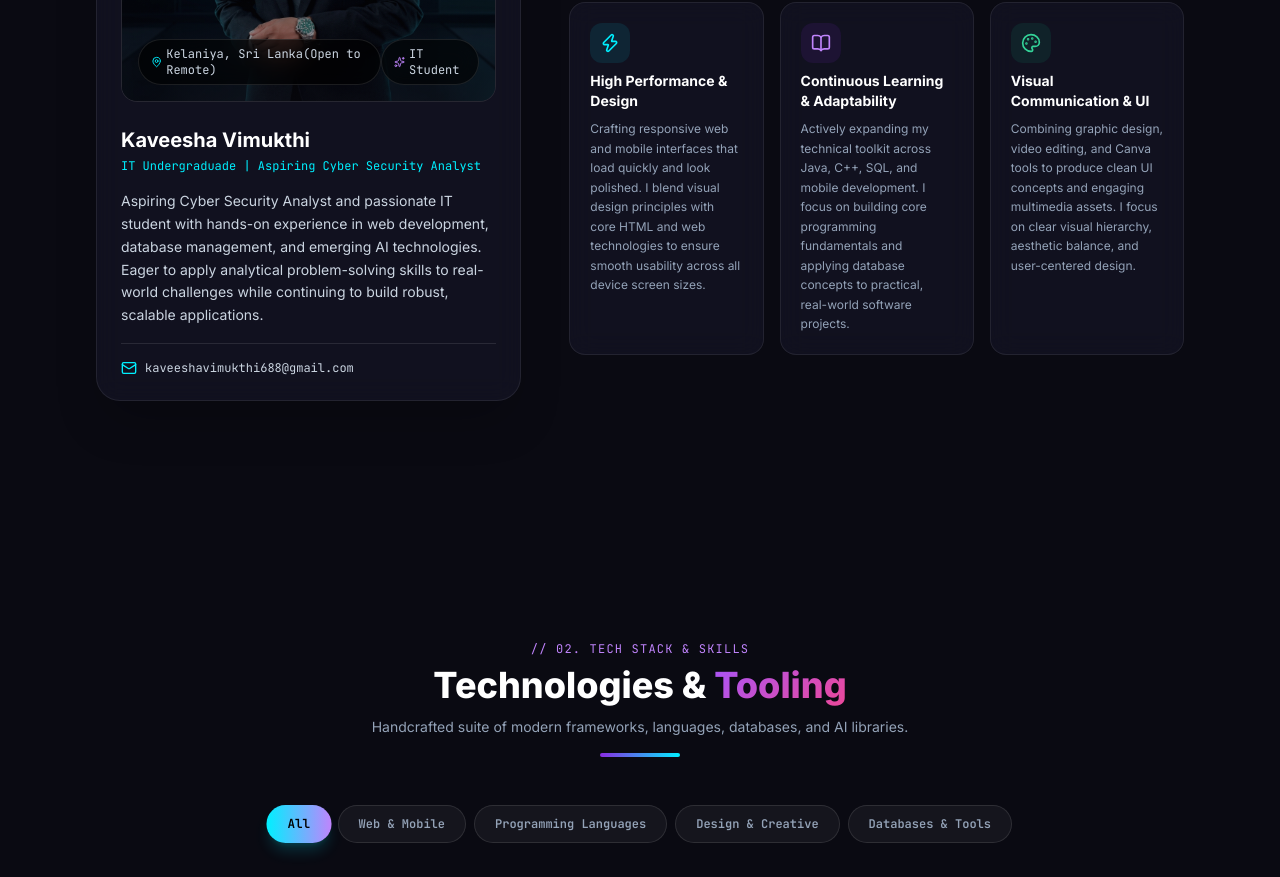
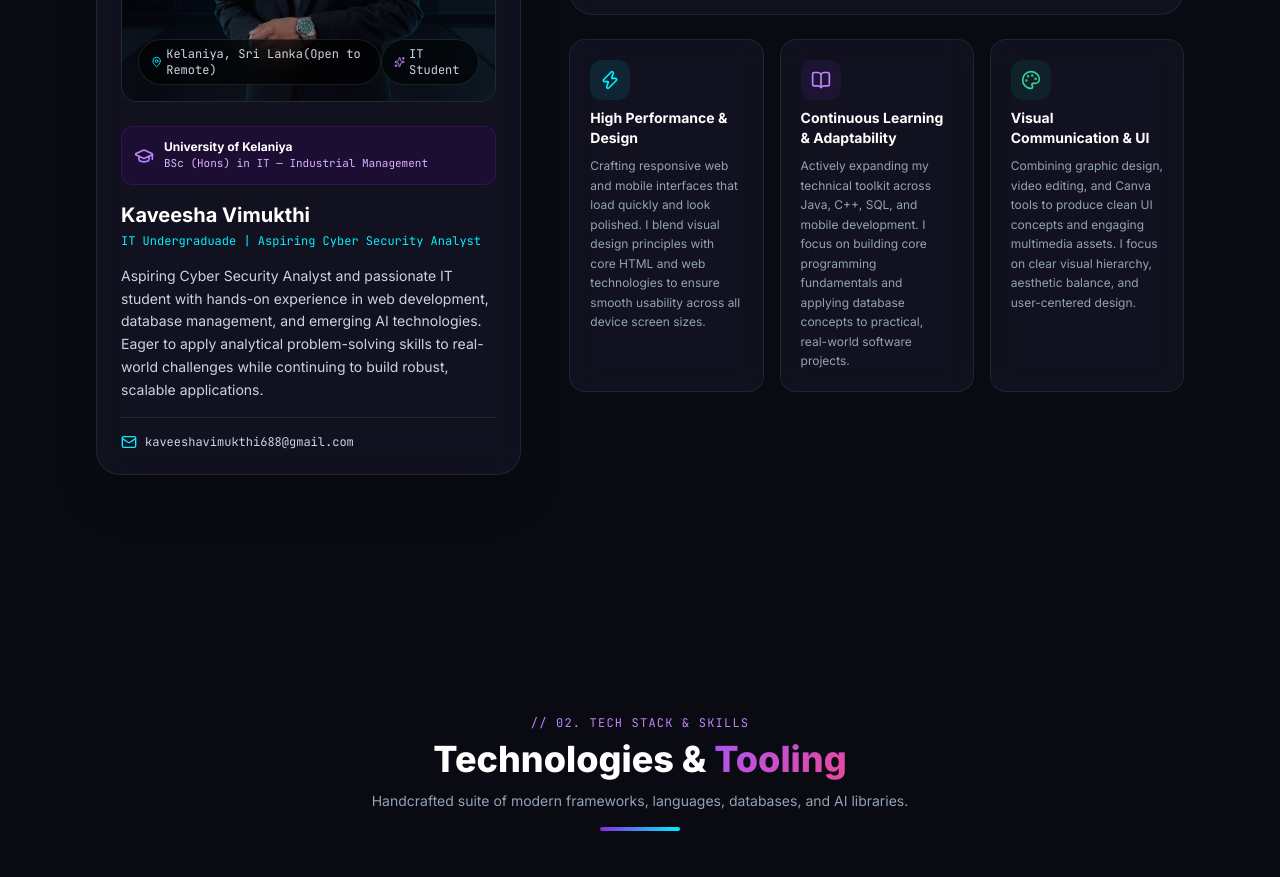
Before and after one commit to Kaveesha-V/My_-portfolio, a React (Vite) app: page / in a window 1280 px wide. Shown: the part 1420-2297 px from the top of the page. Built offline with nearby package versions, Linux system fonts and the light colour scheme; no server answers; the database is empty.

Commit message:
Add education highlight badge to About section

```diff
--- a/src/components/sections/About.tsx
+++ b/src/components/sections/About.tsx
@@ -2,7 +2,7 @@ import React from 'react';
 import { motion } from 'framer-motion';
 import { AnimatedSection } from '../common/AnimatedSection';
 import type { Profile } from '../../types';
-import { Zap, Code2, MapPin, Mail, Sparkles, BookOpen, Palette } from 'lucide-react';
+import { Zap, Code2, MapPin, Mail, Sparkles, BookOpen, Palette, GraduationCap } from 'lucide-react';
 
 interface AboutProps {
   profile: Profile;
@@ -55,6 +55,15 @@ export const About: React.FC<AboutProps> = ({ profile }) => {
                     <Sparkles className="w-3.5 h-3.5 text-purple-400" />
                     IT Student
                   </span>
+                </div>
+              </div>
+
+              {/* Education Highlight Badge */}
+              <div className="mb-4 p-3 rounded-xl bg-purple-950/30 border border-purple-500/20 flex items-center gap-2.5">
+                <GraduationCap className="w-5 h-5 text-purple-400 shrink-0" />
+                <div className="flex flex-col">
+                  <span className="text-xs font-bold text-white">University of Kelaniya</span>
+                  <span className="text-[11px] font-mono-code text-purple-300">BSc (Hons) in IT — Industrial Management</span>
                 </div>
               </div>
 
```
